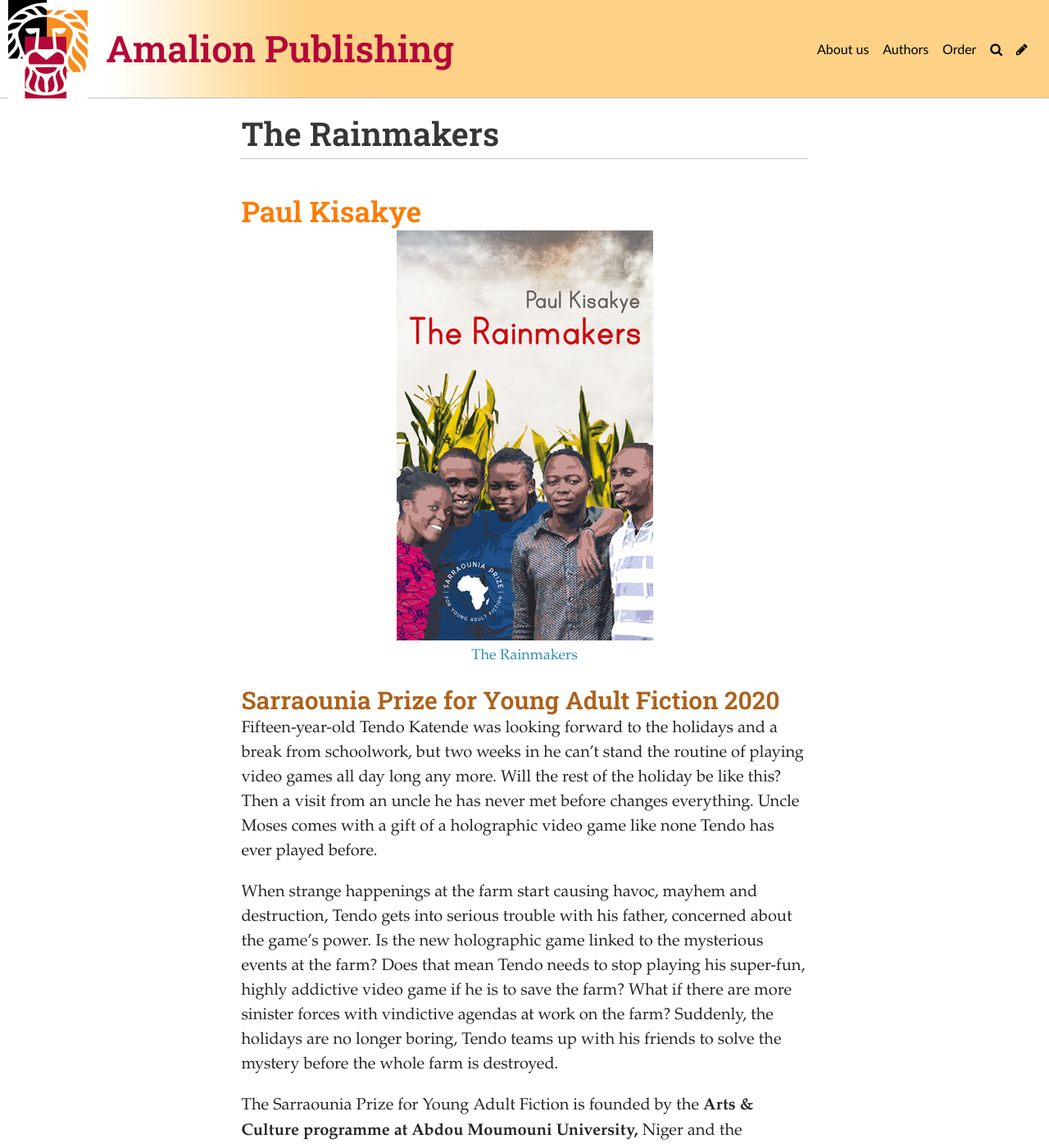
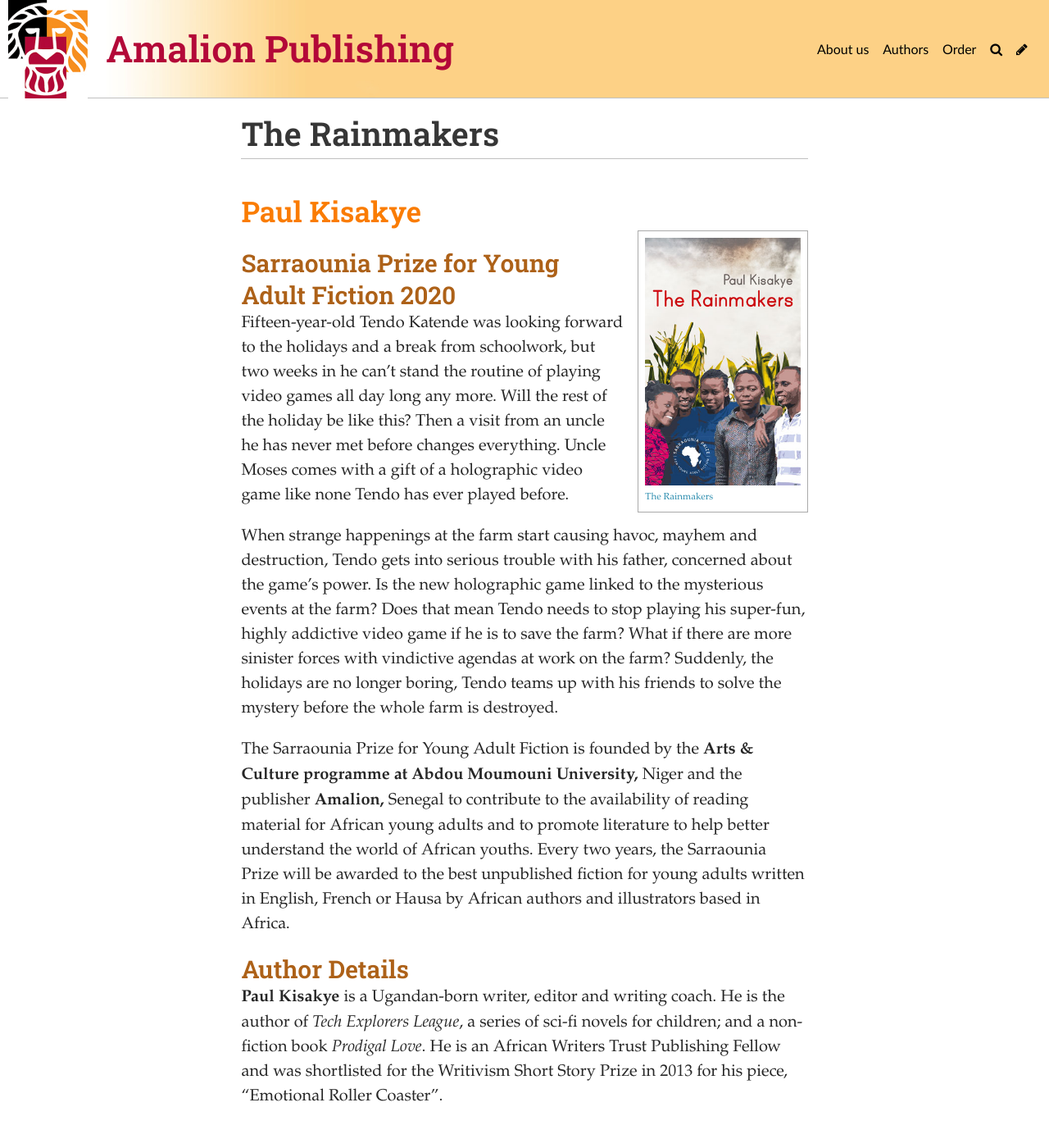
Before and after one commit to Pageboy/amalion, a Jekyll site: the page built from _catalogue/the-rainmakers.md, in a window 1280 px wide and 1400 px high. Shown: the whole window at 82% size. Built offline with Jekyll 4.4.1, drawn with Linux system fonts in a browser that asks for light colours; some web fonts are replaced.

Commit message:
styling abd jqury fixed for captions

```diff
--- a/_config.yml
+++ b/_config.yml
@@ -20,8 +20,8 @@
 str_email: "Email"
 str_tweet: "Tweet"
 str_pin_it: "Pin it"
-str_next_post: "Next post"
-str_previous_post: "Previous post"
+str_next_post: "Next item"
+str_previous_post: "Previous item"
 str_next_page: "Next"
 str_previous_page: "Prev"
 str_javascript_required_disqus: "Please enable JavaScript to view comments."
--- a/_includes/javascriptcode.html
+++ b/_includes/javascriptcode.html
@@ -15,31 +15,27 @@
         $("a[href$='.jpg'],a[href$='.jpeg'],a[href$='.png'],a[href$='.gif']").attr('rel', 'gallery').attr('class', 'postimage').fancybox();
     </script>
 
-		<!-- here follows a script to put the alt tag to a caption under the images -->
-
-<script>
-$(".post-content img").each(function() {
-    var imageCaption = $(this).attr("alt");
-    if (imageCaption != '') {
-        $("<span class='caption'>" + imageCaption +
-            "</span>").insertAfter(this);
-    }
-});
-</script>
 
 
-{%- if site.data.settings.upzoom -%}
 <!-- add a link to the image itself -->
 <script>
+
+<!-- add a link to the image itself and wrap in figure and add caption from alt-->
 $(document).ready(function() {
   $('.post-content img').each(function ()
   {
      var currentImage = $(this);
-     currentImage.wrap("<a href='" + currentImage.attr("src") + "' </a>");
+     var imageCaption = $(this).attr("alt");
+     currentImage.wrap("<figure><a class='popup' href='" + currentImage.attr("src") + "' </a></figure>");
+      $(".popup").after("<span class='caption'>" + imageCaption +
+            "</span>");
+
   });
 });
+
 </script>
-{%- endif -%}
+
+
 
 
 <!-- now follows the javascript to show that a post can be edited -->
--- a/_layouts/catalogue.html
+++ b/_layouts/catalogue.html
@@ -7,7 +7,7 @@
   </header>
   <section class="post-content">
     {% if page.cover_image %}
-    <aside class="cover"><img src="{{ page.cover_image| replace: '../uploads', '/uploads' }}" alt="" /></aside>
+    <img src="{{ page.cover_image| replace: '../uploads', '/uploads' }}" alt="{{ page.title }}" />
     {% endif %}
     <section class="details">
       {{ content | replace: "../uploads", "/uploads" }}
--- a/styles/gridlayout.css
+++ b/styles/gridlayout.css
@@ -1,23 +1,23 @@
 /* if you want the posts to appear as a grid then use the style settings below. */
 
 .posts {
-  display:-webkit-box;
-  display:-ms-flexbox;
-  display:flex;
+  display: -webkit-box;
+  display: -ms-flexbox;
+  display: flex;
   -webkit-box-orient: horizontal;
   -webkit-box-direction: normal;
   -ms-flex-flow: row wrap;
   flex-flow: row wrap;
   -ms-flex-pack: distribute;
   justify-content: center;
-  padding:2px 12px;
+  padding: 2px 12px;
 }
 
 .post-teaser {
   flex-basis: 700px;
-  padding: 8px !important;
+  padding: 0 8px;
   margin: 10px;
-  border:1px solid silver;
+  border: 1px solid silver;
   -webkit-box-flex: 1;
   -ms-flex: auto;
   flex: 0 0 1;
@@ -26,23 +26,23 @@
 }
 
 .home .posts {
-  display:-webkit-box;
-  display:-ms-flexbox;
-  display:flex;
+  display: -webkit-box;
+  display: -ms-flexbox;
+  display: flex;
   -webkit-box-orient: horizontal;
   -webkit-box-direction: normal;
   -ms-flex-flow: row wrap;
   flex-flow: row wrap;
   -ms-flex-pack: distribute;
   justify-content: center;
-  padding:2px 12px;
+  padding: 2px 12px;
 }
 
 .home .post-teaser {
   flex-basis: 370px;
-  padding: 8px !important;
+  padding: 0 8px !important;
   margin: 10px;
-  border:1px solid silver;
+  border: 1px solid silver;
   -webkit-box-flex: 1;
   -ms-flex: auto;
   flex: 0 0 1;
@@ -50,12 +50,13 @@
   min-width: 180px;
 }
 
-
-
 @media (max-width: 768px) {
   .home .posts {
     -ms-flex-flow: column wrap;
     flex-flow: column wrap;
   }
+}
 
+.excerpt {
+  margin: 0;
 }
--- a/styles/styles.css
+++ b/styles/styles.css
@@ -92,9 +92,9 @@
 }
 
 .caption {
-  font-size: 0.9em;
+  font-size: 0.8rem;
   display: block;
-  text-align: center;
+  text-align: left;
   margin-top: 6px;
 }
 
@@ -110,6 +110,33 @@
   float: right;
   width: 30%;
   padding: 0;
+}
+
+.post-content {
+  /* border: 1px solid red; */
+}
+
+.post-content img {
+  display: block;
+  /* width: 100%; */
+  padding: 0;
+  margin: 0;
+  /* max-height: 100%; */
+  width: 100%;
+}
+
+.post-content figure {
+  max-width: 100%;
+  padding: 0.5rem;
+  margin: 0 0 0 1rem;
+  float: right;
+  width: 30%;
+  border: 1px solid rgb(170, 170, 170);
+  font-size: 0.8rem;
+}
+
+.post-content figure a {
+  display: block;
 }
 
 @media screen and (max-width: 768px) {
@@ -131,6 +158,16 @@
 
   p {
     font-size: 1.1em;
+  }
+
+  .post-content figure {
+    max-width: 100%;
+    padding: 0.5rem;
+    margin: 0;
+    float: none;
+    width: auto;
+    border: 1px solid rgb(170, 170, 170);
+    font-size: 0.8rem;
   }
 }
 
@@ -561,7 +598,7 @@
 
 @media screen and (max-width: 768px) {
   .posts .post-teaser .post-img {
-    height: 150px;
+    max-height: 150px;
   }
 }
 
@@ -1113,18 +1150,6 @@
   float: right;
 }
 
-.post-content {
-  /* border: 1px solid red; */
-}
-
-.post-content img {
-  display: block;
-  max-width: 100%;
-  padding: 0;
-  margin: auto;
-  max-height: 600px;
-}
-
 .call-out {
   background-color: rgb(61, 172, 147);
   background-repeat: no-repeat;
```
Lines whose indentation alone changed are shown as unchanged.
